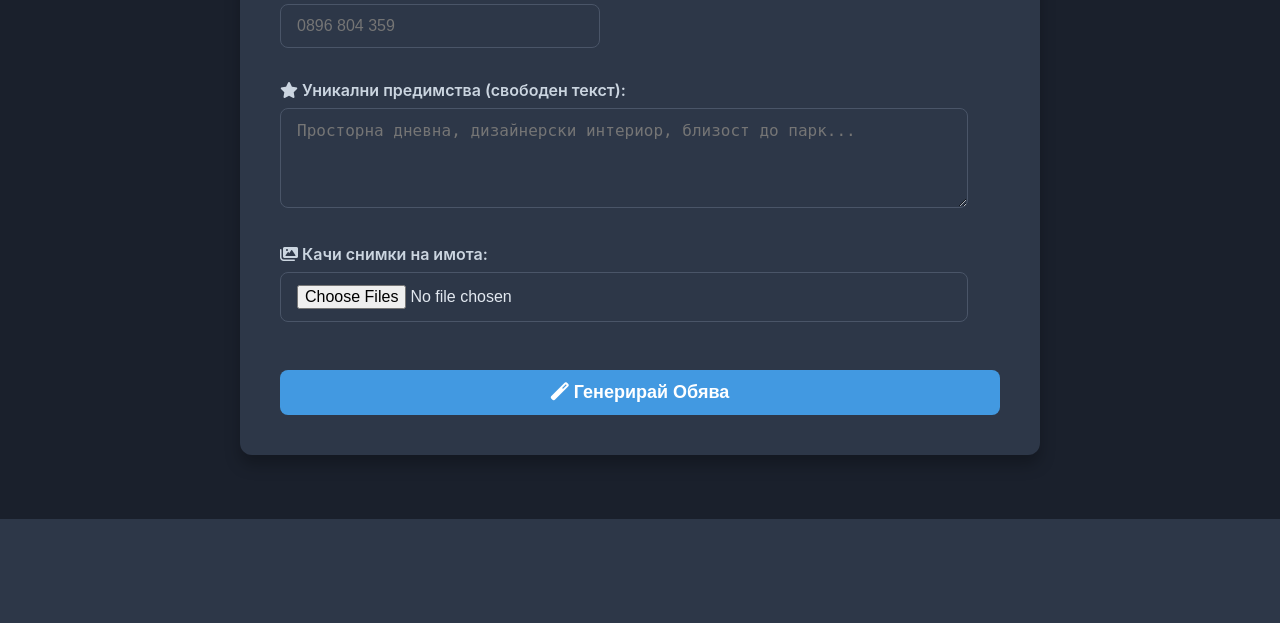
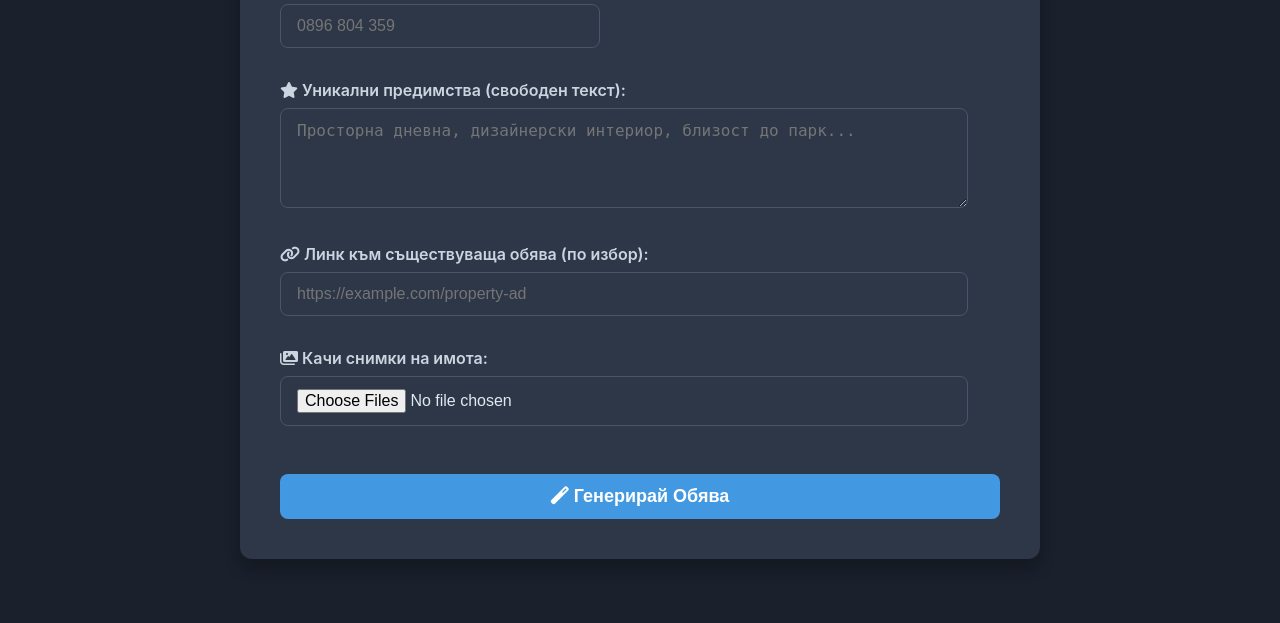
Before and after one commit to stankov1234/real-estate-ai, a Flask app: template templates/form.html in a window 1280 px wide. Shown: the part 910-1533 px from the top of the page. Before the commit the page ends 1429 px from the top, so only its background shows below. Run offline with Flask 3, Linux system fonts and the light colour scheme; the template is opened without the code that fills it, so the values that code supplies are empty; some libraries are stand-ins or nearby versions.

Commit message:
Update form.html

```diff
--- a/templates/form.html
+++ b/templates/form.html
@@ -105,7 +105,7 @@
             background-color: #2d3748;
             padding: 2rem;
             border-radius: 0.75rem;
-            box-shadow: 0 10px 15px rgba(0, 0, 0, 0.25);
+            box-shadow: 0 10px 15px rgba(0, 0, 0, 0.25); /* shadow-xl */
             width: 100%;
             max-width: 800px;
             margin-top: 2rem;
@@ -175,7 +175,7 @@
 <body>
     <div class="container">
         <h2><i class="fas fa-home"></i> Генератор на обяви за имоти</h2>
-        <form id="adForm" method="POST"> <!-- Removed enctype="multipart/form-data" -->
+        <form id="adForm" method="POST">
             <!-- Property Type Selector -->
             <div class="form-group" style="grid-column: 1 / -1;">
                 <label for="property_type"><i class="fas fa-building"></i> Тип имот:</label>
@@ -245,6 +245,12 @@
             <div class="form-group" style="grid-column: 1 / -1;">
                 <label for="unique_features"><i class="fas fa-star"></i> Уникални предимства (свободен текст):</label>
                 <textarea id="unique_features" name="unique_features" placeholder="Просторна дневна, дизайнерски интериор, близост до парк..."></textarea>
+            </div>
+
+            <!-- New field for existing ad URL -->
+            <div class="form-group" style="grid-column: 1 / -1;">
+                <label for="existing_ad_url"><i class="fas fa-link"></i> Линк към съществуваща обява (по избор):</label>
+                <input type="text" id="existing_ad_url" name="existing_ad_url" placeholder="https://example.com/property-ad">
             </div>
 
             <!-- Specific fields for APARTMENT / HOUSE -->
@@ -353,7 +359,6 @@
             <h3><i class="fas fa-file-alt"></i> Дълга Обява:</h3>
             <p id="generated-long-ad-text" class="generated-ad-text"></p>
             <button class="copy-button" onclick="copyToClipboard('generated-long-ad-text')"><i class="fas fa-copy"></i> Копирай дълга обява</button>
-            <!-- PDF button removed -->
         </div>
 
         <p class="error-message" id="ad-error-message" style="display:none;"></p>
@@ -361,11 +366,6 @@
     </div>
 
     <script>
-        // Global variables to store generated ad text and images for PDF - removed as PDF is removed
-        // let currentLongAdText = '';
-        // let currentImagesForPdf = [];
-
-
         const propertyTypeSelector = document.getElementById('property_type');
         const specificFields = {
             'Апартамент': ['floor'],
```
